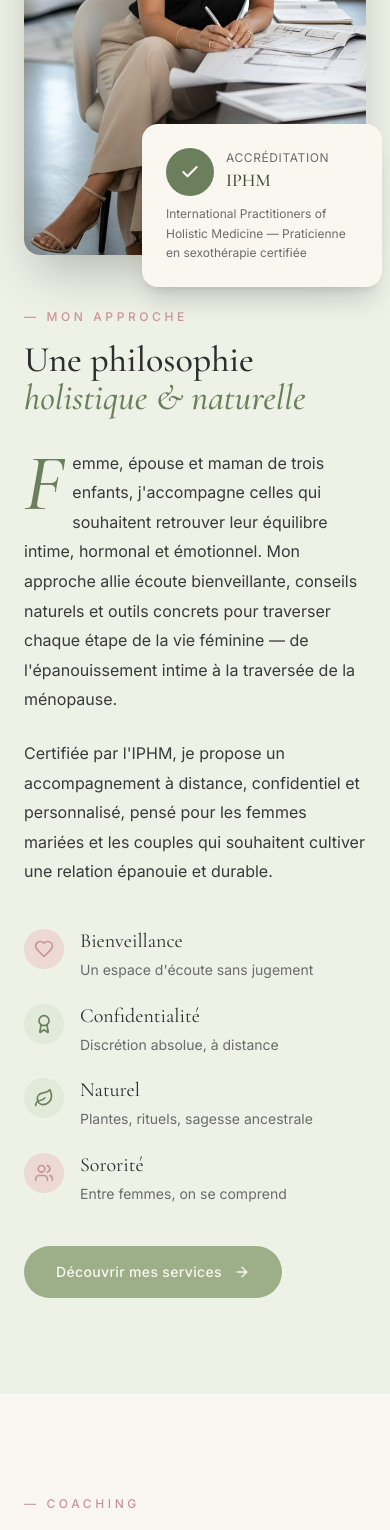
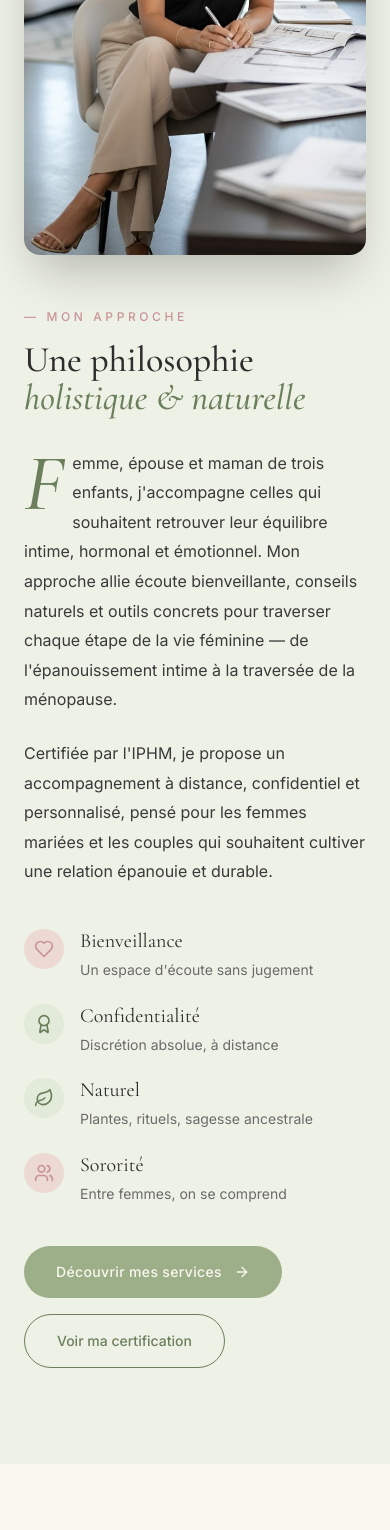
Before and after one commit to MCE-Pro-Agency/Naya-Harmonie, a React (Vite) app: page / in a window 390 px wide. Shown: the part 4017-5547 px from the top of the page. Built offline with nearby package versions, Linux system fonts and the light colour scheme; a web font is replaced by a local one.

Commit message:
5eme commit

```diff
--- a/src/App.jsx
+++ b/src/App.jsx
@@ -2,6 +2,7 @@ import { useEffect } from 'react';
 import { Outlet, useLocation } from 'react-router-dom';
 import Footer from './components/Footer';
 import Header from './components/Header';
+import ScrollToHash from './components/ScrollToHash';
 import WhatsAppFloat from './components/WhatsAppFloat';
 
 export default function App() {
@@ -37,6 +38,7 @@ export default function App() {
 
   return (
    <div className="overflow-x-hidden">
+  <ScrollToHash />   {/* 👈 AJOUT ICI */}
   <Header />
   <main>
     <Outlet />
--- a/src/components/Header.jsx
+++ b/src/components/Header.jsx
@@ -1,4 +1,4 @@
-import { ArrowUpRight, Menu, X } from 'lucide-react';
+import { Menu, X } from 'lucide-react';
 import { useEffect, useState } from 'react';
 import { Link, NavLink } from 'react-router-dom';
 
@@ -18,9 +18,10 @@ export default function Header() {
 
   const links = [
   { to: '/', label: 'Accueil' },
+  { to: '/#approche', label: 'À propos' },
   { to: '/boutique', label: 'Boutique' },
-    { to: '/blog', label: 'Journal' },
-    { to: '/reservation', label: 'Rendez-vous' },
+  { to: '/blog', label: 'Blog' },
+  { to: '/reservation', label: 'Coaching' },
 ];
 
   return (
@@ -41,13 +42,22 @@ export default function Header() {
           </Link>
 
           <nav className="hidden lg:flex items-center gap-10 text-sm font-medium tracking-wide">
-            {links.map((l) => (
+  {links.map((l) =>
+    l.to.startsWith('/#') ? (
+      <a
+        key={l.to}
+        href={l.to}
+        className="relative group text-[#43523D]/70 hover:text-[#43523D] transition-colors"
+      >
+        {l.label}
+        <span className="absolute -bottom-1 left-0 h-px bg-[#43523D] w-0 group-hover:w-full transition-all duration-300" />
+      </a>
+    ) : (
       <NavLink
         key={l.to}
         to={l.to}
         end={l.to === '/'}
         className={({ isActive }) =>
-                  // Application du vert foncé #43523D
           `relative group transition-colors ${
             isActive ? 'text-[#43523D]' : 'text-[#43523D]/70 hover:text-[#43523D]'
           }`
@@ -64,7 +74,8 @@ export default function Header() {
           </>
         )}
       </NavLink>
-            ))}
+    )
+  )}
 </nav>
 
           <Link
@@ -121,19 +132,40 @@ export default function Header() {
             </button>
           </div>
           <nav className="p-6 flex flex-col gap-1">
-            {links.map((l) => (
+            {links.map((l) =>
+              l.to.startsWith('/#') ? (
+                <Link
+                  key={l.to}
+                  to={l.to}
+                  className="relative group text-[#43523D]/70 hover:text-[#43523D] transition-colors"
+                >
+                  {l.label}
+                  <span className="absolute -bottom-1 left-0 h-px bg-[#43523D] w-0 group-hover:w-full transition-all duration-300" />
+                </Link>
+              ) : (
                 <NavLink
                   key={l.to}
                   to={l.to}
                   end={l.to === '/'}
-                onClick={() => setMenuOpen(false)}
-                // Les liens du menu mobile
-                className="font-serif text-3xl py-3 border-b border-[#43523D]/20 text-[#43523D]/80 hover:text-[#43523D] transition-colors flex items-center justify-between group"
+                  className={({ isActive }) =>
+                    `relative group transition-colors ${
+                      isActive ? 'text-[#43523D]' : 'text-[#43523D]/70 hover:text-[#43523D]'
+                    }`
+                  }
                 >
+                  {({ isActive }) => (
+                    <>
                       {l.label}
-                <ArrowUpRight className="w-5 h-5 text-[#43523D] group-hover:translate-x-1 group-hover:-translate-y-1 transition-transform" />
+                      <span
+                        className={`absolute -bottom-1 left-0 h-px bg-[#43523D] transition-all duration-300 ${
+                          isActive ? 'w-full' : 'w-0 group-hover:w-full'
+                        }`}
+                      />
+                    </>
+                  )}
                 </NavLink>
-            ))}
+              )
+            )}
           </nav>
           <div className="absolute bottom-0 inset-x-0 p-6">
             <Link
--- /dev/null
+++ b/src/components/ScrollToHash.jsx
@@ -0,0 +1,19 @@
+import { useEffect } from 'react';
+import { useLocation } from 'react-router-dom';
+
+export default function ScrollToHash() {
+  const { hash } = useLocation();
+
+  useEffect(() => {
+    if (hash) {
+      const el = document.querySelector(hash);
+      if (el) {
+        setTimeout(() => {
+          el.scrollIntoView({ behavior: 'smooth' });
+        }, 100);
+      }
+    }
+  }, [hash]);
+
+  return null;
+}
--- a/src/pages/Home.jsx
+++ b/src/pages/Home.jsx
@@ -2,7 +2,6 @@ import {
   ArrowRight,
   Award,
   Calendar,
-  Check,
   Clock,
   Heart, Leaf,
   MessageCircle,
@@ -255,20 +254,7 @@ export default function Home() {
                 <div className="aspect-[3/4] rounded-2xl overflow-hidden shadow-2xl">
                   <img src="./images/profil.jpg" alt="Mariame en séance" className="w-full h-full object-cover" />
                 </div>
-                <div className="absolute -bottom-8 -right-4 lg:-right-12 bg-ivoire p-6 rounded-2xl shadow-xl max-w-[240px]">
-                  <div className="flex items-center gap-3 mb-2">
-                    <div className="w-12 h-12 rounded-full bg-sauge-700 flex items-center justify-center">
-                      <Check className="w-5 h-5 text-ivoire" strokeWidth={2.5} />
-                    </div>
-                    <div>
-                      <p className="text-xs uppercase tracking-wider text-encre-muted">Accréditation</p>
-                      <p className="font-serif text-lg font-medium text-sauge-900">IPHM</p>
-                    </div>
-                  </div>
-                  <p className="text-xs text-encre-muted leading-relaxed">
-                    International Practitioners of Holistic Medicine — Praticienne en sexothérapie certifiée
-                  </p>
-                </div>
+
               </div>
             </div>
 
@@ -287,6 +273,7 @@ export default function Home() {
               <p className="text-encre-soft leading-[1.85] mb-10 text-base lg:text-lg">
                 Certifiée par l'IPHM, je propose un accompagnement à distance, confidentiel et personnalisé, pensé pour les femmes mariées et les couples qui souhaitent cultiver une relation épanouie et durable.
               </p>
+
 
               <div className="grid sm:grid-cols-2 gap-5 mb-10">
                 {[
@@ -311,10 +298,26 @@ export default function Home() {
                 })}
               </div>
 
-              <Link to="/reservation" className="btn-primary px-8 py-4 rounded-full text-sm font-medium tracking-wide inline-flex items-center gap-3">
-                <span>Découvrir mes services</span>
-                <ArrowRight className="w-4 h-4" />
-              </Link>
+              <div className="flex flex-wrap gap-4">
+                {/* Bouton principal */}
+                <Link
+                  to="/reservation"
+                  className="btn-primary px-8 py-4 rounded-full text-sm font-medium tracking-wide inline-flex items-center gap-3"
+                >
+                  <span>Découvrir mes services</span>
+                  <ArrowRight className="w-4 h-4" />
+                </Link>
+
+                {/* Bouton certificat */}
+                <a
+                  href="/images/certificat-reussite.pdf"
+                  target="_blank"
+                  rel="noopener noreferrer"
+                  className="px-8 py-4 rounded-full text-sm font-medium border border-sauge-700 text-sauge-700 hover:bg-sauge-700 hover:text-white transition-all inline-flex items-center gap-2"
+                >
+                  Voir ma certification
+                </a>
+              </div>
             </div>
           </div>
         </div>
```
Also changed, not shown: public/images/certificat.png (added), 1 other file (tests, documents, lock files or other folders). Lines whose indentation alone changed are shown as unchanged.
